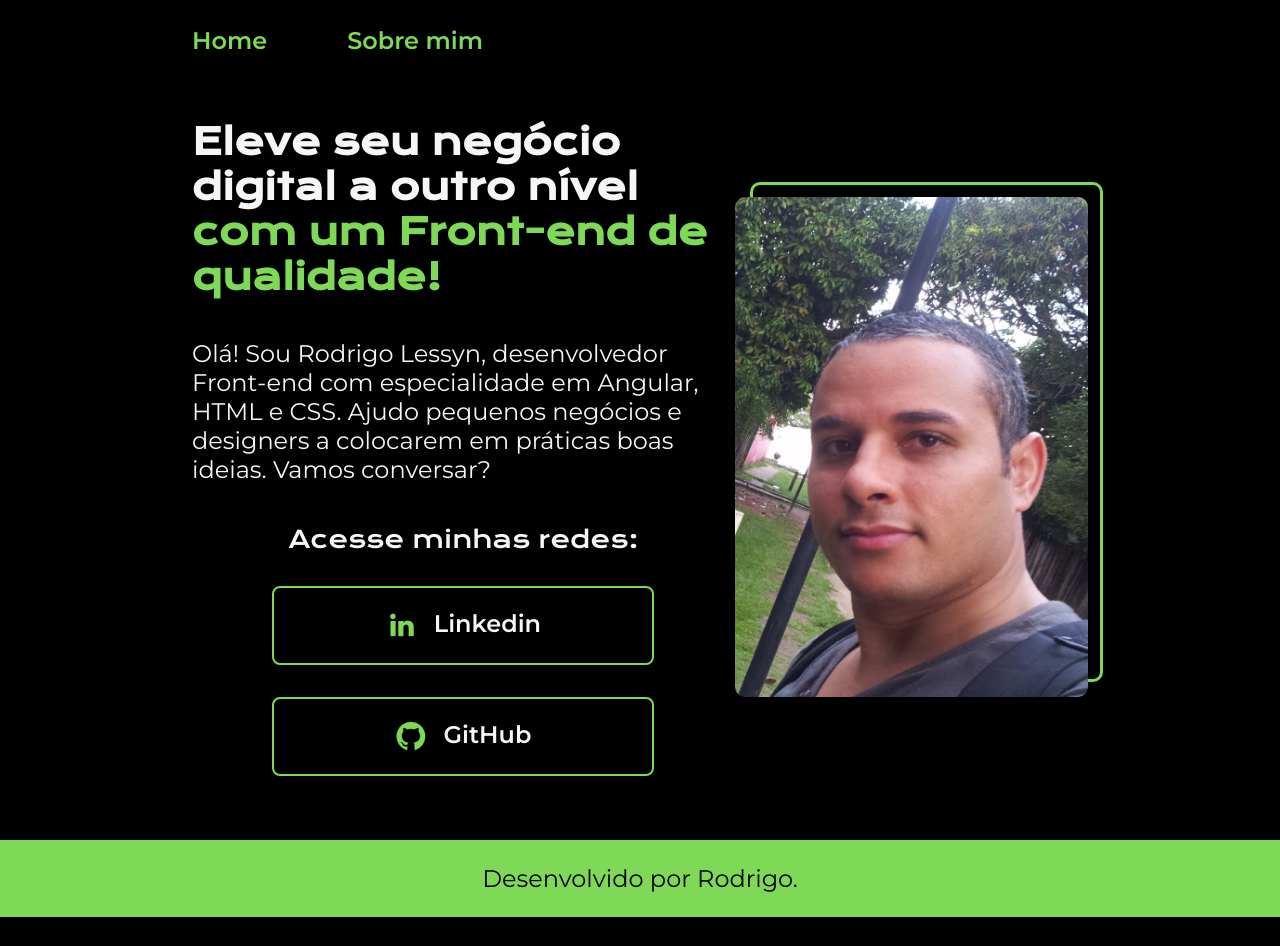
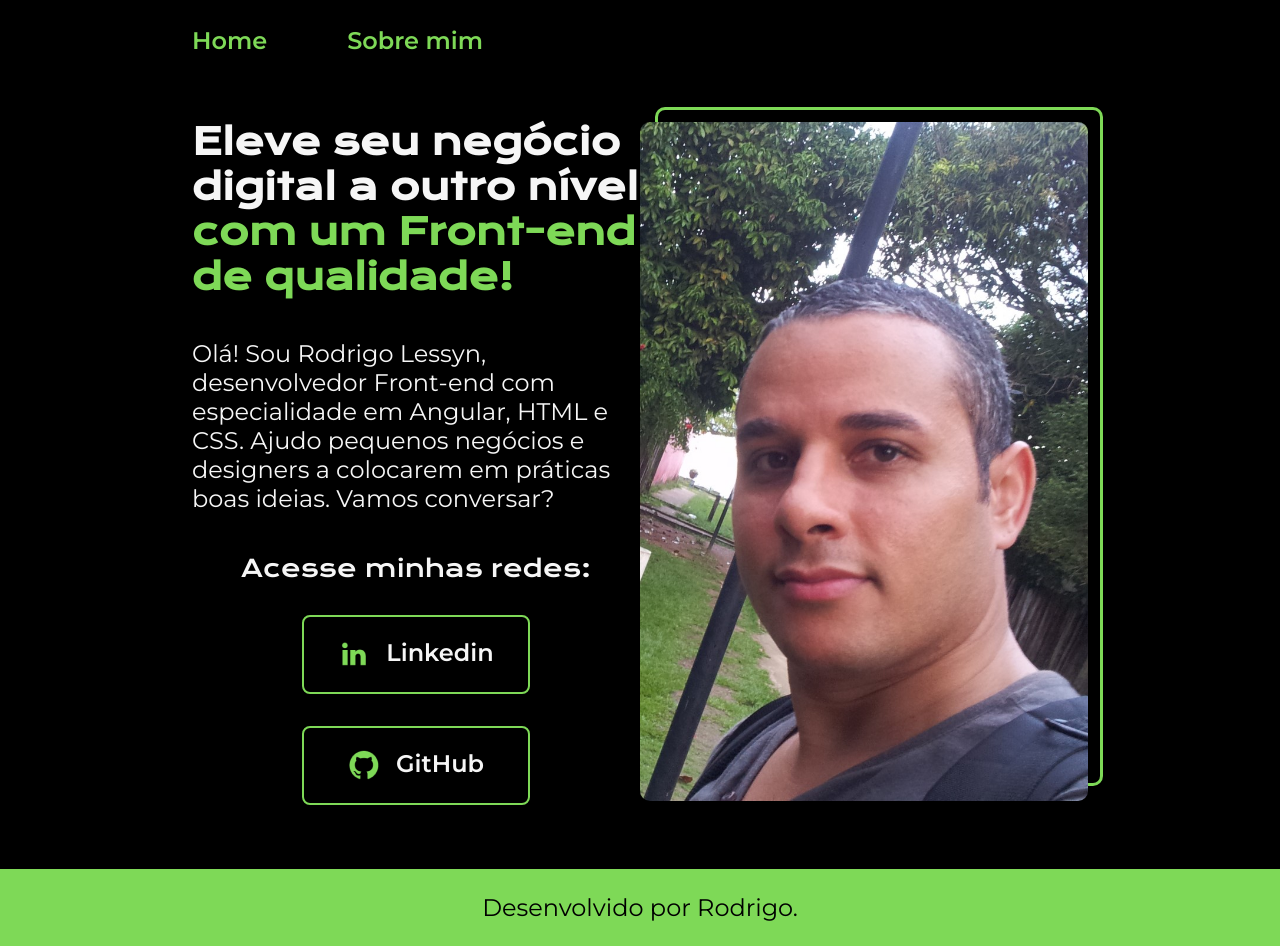
Before and after one commit to Lessyn/Front-End, a plain HTML site: page HTML/index.html in a window 1280 px wide. Before the commit the page ends 917 px from the top, so only its background shows below. Drawn offline with nearby package versions, Linux system fonts and the light colour scheme.

Commit message:
02. Adaptando elementos
Nessa aula, você aprendeu:

Adaptar elementos;
Utilizar a ferramenta do DevTools;
Visualizar nosso projeto na versão responsiva;
Alterar o tamanho da visualização na tela;
Adaptar elementos utilizando as unidades de medidas relativas.

```diff
--- a/HTML/index.html
+++ b/HTML/index.html
@@ -25,10 +25,10 @@
                 negócios e designers a colocarem em práticas boas ideias. Vamos conversar?</p>
             <div class="apresentacao__links">
                 <h2 class="apresentacao__links__subtitulos">Acesse minhas redes:</h2>
-                <a class="apresentacao__links__link" href="https://www.linkedin.com/in/rodrigo-lessyn/">
+                <a class="apresentacao__links__navegacao" href="https://www.linkedin.com/in/rodrigo-lessyn/">
                     <img src="assets/Logo linkedin.png" alt="imagem linkedin">
                     Linkedin</a>
-                <a class="apresentacao__links__link" href="https://github.com/Lessyn">
+                <a class="apresentacao__links__navegacao" href="https://github.com/Lessyn">
                     <img src="assets/Logo Github.png" alt="imagem github">
                     GitHub</a>
             </div>
--- a/HTML/styles/style.css
+++ b/HTML/styles/style.css
@@ -46,7 +46,7 @@ body {
 }
 
 .apresentacao__conteudo {
-    width: 615px;
+    width: 50%;
     display: flex;
     flex-direction: column;
     gap: 40px;
@@ -81,12 +81,12 @@ body {
     font-size: 1.5rem;
 }
 
-.apresentacao__links__link {
+.apresentacao__links__navegacao {
     display: flex;
     justify-content: center;
     gap: 16px;
     border: 2px solid var(--cor-terciaria);
-    width: 378px;
+    width: 50%;
     text-align: center;
     border-radius: 8px;
     font-size: 1.5rem;
@@ -102,17 +102,15 @@ body {
 }
 
 .apresentacao__foto {
-    height: 500px;
-    width: 400px;
-    border-radius: 10px;
+    width: 50%;
+    border-radius: 0.625rem;
     box-shadow: var(--cor-primaria) 15px -15px 0px -3px, var(--cor-terciaria) 15px -15px;
 }
 
 .apresentacao__foto__about {
-    margin-bottom: 160px;
-    height: 500px;
-    width: 400px;
-    border-radius: 10px;
+    margin-bottom: 10rem;
+    width: 50%;
+    border-radius: 0.625rem;
     box-shadow: var(--cor-primaria) 15px -15px 0px -3px, var(--cor-terciaria) 15px -15px;
 }
 
```
